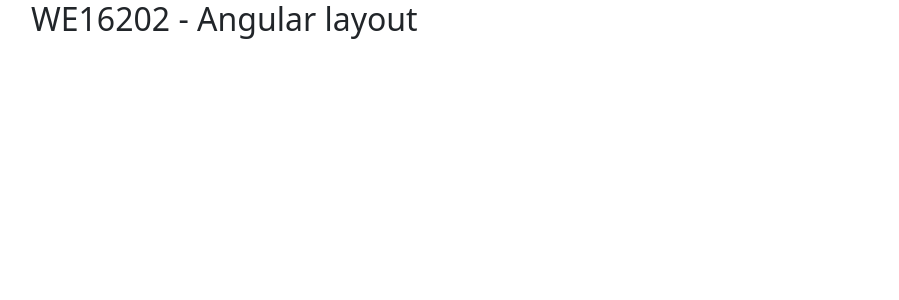
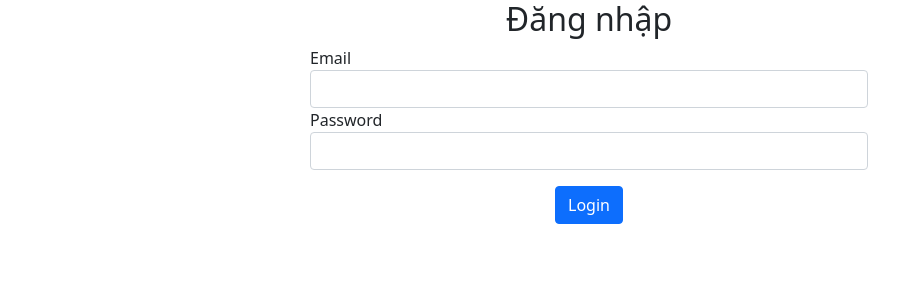
Before and after one commit to thienth32/WE16202-angular, an Angular app: page /login in a window 1280 px wide. Before the commit this address led to /. Shown: the top 300 px of the page, without its empty margins (51-950 px from the left). Built offline with nearby package versions, Linux system fonts and the light colour scheme.

Commit message:
login và link sang trang dashboard

```diff
--- a/src/app/app.component.html
+++ b/src/app/app.component.html
@@ -7,33 +7,49 @@
   <title>WE16202 - Angular</title>
 </head>
 <body>
-  <!-- <app-welcome></app-welcome>
-  <h2 class="title">Homepage </h2>
-  <h1 *ngIf="inventors.length == 0">Loading ...</h1>
-  <table class="table table-striped" *ngIf="inventors && inventors.length > 0">
-    <thead>
-      <th>#</th>
-      <th>First</th>
-      <th>Last</th>
-      <th>Year</th>
-      <th>Year old</th>
-      <th>Passed</th>
-    </thead>
-    <tbody>
-      <tr *ngFor="let item of inventors">
-        <td>{{item.id}}</td>
-        <td>{{item.first}}</td>
-        <td>{{item.last}}</td>
-        <td>{{item.year}}</td>
-        <td>{{item.year | age: [item.passed]}}</td>
-        <td>{{item.passed}}</td>
-      </tr>
-    </tbody>
-  </table> -->
-  <div class="container">
-    <h2>WE16202 - Angular layout</h2>
-    <router-outlet></router-outlet>
-  </div>
 
+  <!-- <div class="container">
+    <nav class="navbar navbar-expand-lg navbar-light bg-light">
+      <div class="container-fluid">
+        <a class="navbar-brand" href="#">Navbar</a>
+        <button class="navbar-toggler" type="button" data-bs-toggle="collapse" data-bs-target="#navbarSupportedContent" aria-controls="navbarSupportedContent" aria-expanded="false" aria-label="Toggle navigation">
+          <span class="navbar-toggler-icon"></span>
+        </button>
+        <div class="collapse navbar-collapse" id="navbarSupportedContent">
+          <ul class="navbar-nav me-auto mb-2 mb-lg-0">
+            <li class="nav-item">
+              <a class="nav-link active" aria-current="page" href="#">Home</a>
+            </li>
+            <li class="nav-item">
+              <a class="nav-link" href="#">Link</a>
+            </li>
+            <li class="nav-item dropdown">
+              <a class="nav-link dropdown-toggle" href="#" id="navbarDropdown" role="button" data-bs-toggle="dropdown" aria-expanded="false">
+                Dropdown
+              </a>
+              <ul class="dropdown-menu" aria-labelledby="navbarDropdown">
+                <li><a class="dropdown-item" href="#">Action</a></li>
+                <li><a class="dropdown-item" href="#">Another action</a></li>
+                <li><hr class="dropdown-divider"></li>
+                <li><a class="dropdown-item" href="#">Something else here</a></li>
+              </ul>
+            </li>
+            <li class="nav-item">
+              <a class="nav-link disabled">Disabled</a>
+            </li>
+          </ul>
+          <form class="d-flex">
+            <input class="form-control me-2" type="search" placeholder="Search" aria-label="Search">
+            <button class="btn btn-outline-success" type="submit">Search</button>
+          </form>
+        </div>
+      </div>
+    </nav>
+    <main>
+      <router-outlet></router-outlet>
+    </main>
+
+  </div> -->
+  <router-outlet></router-outlet>
 </body>
 </html>
--- a/src/app/app.module.ts
+++ b/src/app/app.module.ts
@@ -10,6 +10,8 @@
 import { StarComponent } from './components/star/star.component';
 import { AgePipe } from './pipes/age.pipe';
 import { NumberArrayPipe } from './pipes/number-array.pipe';
+import { LoginComponent } from './screens/login/login.component';
+import { DashboardComponent } from './screens/dashboard/dashboard.component';
 
 @NgModule({
   declarations: [
@@ -19,7 +21,9 @@
     ProductDetailComponent,
     StarComponent,
     AgePipe,
-    NumberArrayPipe
+    NumberArrayPipe,
+    LoginComponent,
+    DashboardComponent
   ],
   imports: [
     BrowserModule,
--- /dev/null
+++ b/src/app/screens/dashboard/dashboard.component.html
@@ -0,0 +1 @@
+<p>dashboard works!</p>
--- /dev/null
+++ b/src/app/screens/dashboard/dashboard.component.ts
@@ -0,0 +1,15 @@
+import { Component, OnInit } from '@angular/core';
+
+@Component({
+  selector: 'app-dashboard',
+  templateUrl: './dashboard.component.html',
+  styleUrls: ['./dashboard.component.css']
+})
+export class DashboardComponent implements OnInit {
+
+  constructor() { }
+
+  ngOnInit(): void {
+  }
+
+}
--- /dev/null
+++ b/src/app/screens/login/login.component.html
@@ -0,0 +1,16 @@
+<h2 class="text-center">Đăng nhập</h2>
+<div class="container">
+    <div class="col-6 offset-3">
+        <div class="form-group">
+            <label for="">Email</label>
+            <input type="text" class="form-control">
+        </div>
+        <div class="form-group">
+            <label for="">Password</label>
+            <input type="password" class="form-control">
+        </div>
+        <div class="d-flex justify-content-center">
+            <button class="mt-3 btn btn-primary" (click)="submitLogin()">Login</button>
+        </div>
+    </div>
+</div>
--- /dev/null
+++ b/src/app/screens/login/login.component.ts
@@ -0,0 +1,20 @@
+import { Component, OnInit } from '@angular/core';
+import { Router } from '@angular/router';
+
+@Component({
+  selector: 'app-login',
+  templateUrl: './login.component.html',
+  styleUrls: ['./login.component.css']
+})
+export class LoginComponent implements OnInit {
+
+  constructor(private router: Router) { }
+
+  ngOnInit(): void {
+  }
+
+  submitLogin(){
+    this.router.navigate(['dashboard']);
+  }
+
+}
--- a/src/app/screens/product-list/product-list.component.ts
+++ b/src/app/screens/product-list/product-list.component.ts
@@ -36,7 +36,7 @@
   }
 
   updateProductStart(voteChanged:any){
-    let item = this.products.find(x => x.id == voteChanged.id);
+      let item = this.products.find(x => x.id == voteChanged.id);
     if(item != undefined){
       item.star = voteChanged.star;
     }
```
Also changed, not shown: src/app/app-routing.module.ts (+12 -1 lines), src/app/screens/dashboard/dashboard.component.css (added), src/app/screens/login/login.component.css (added), 2 other files (tests, documents, lock files or other folders).
